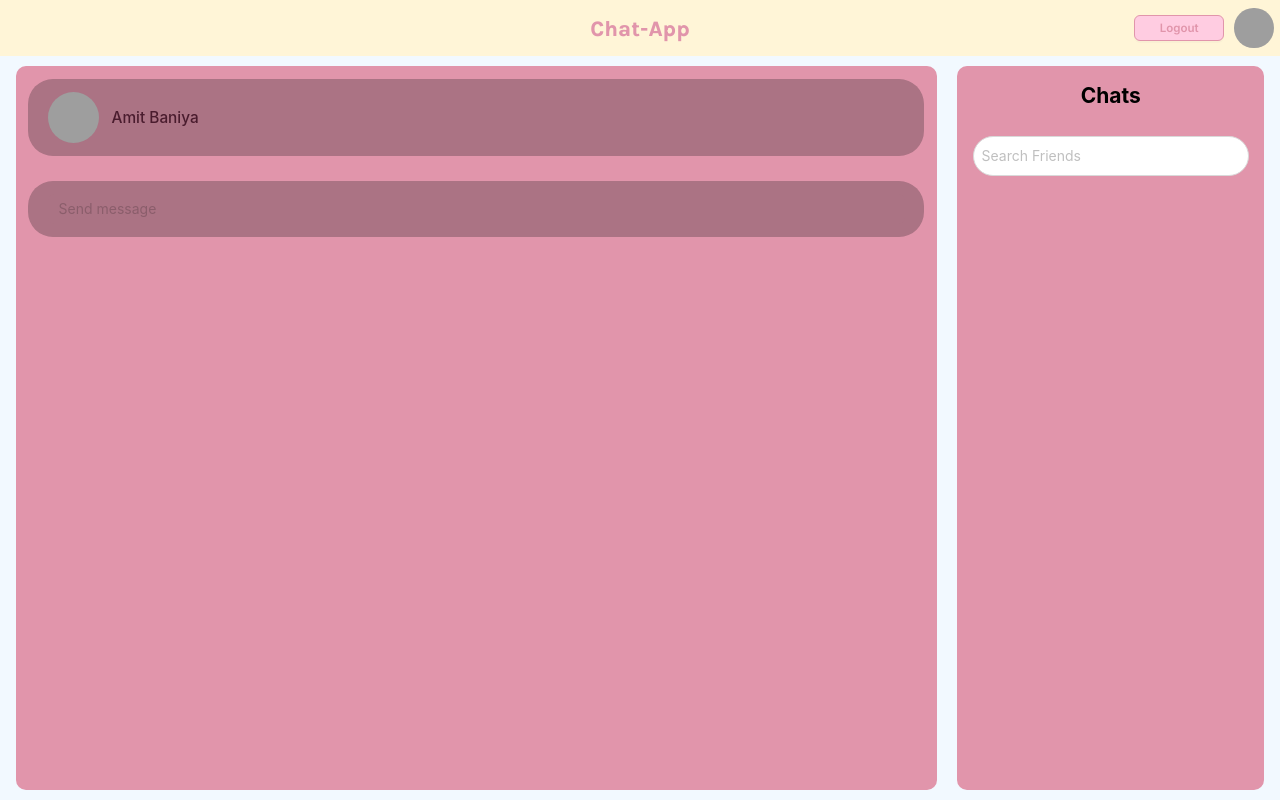
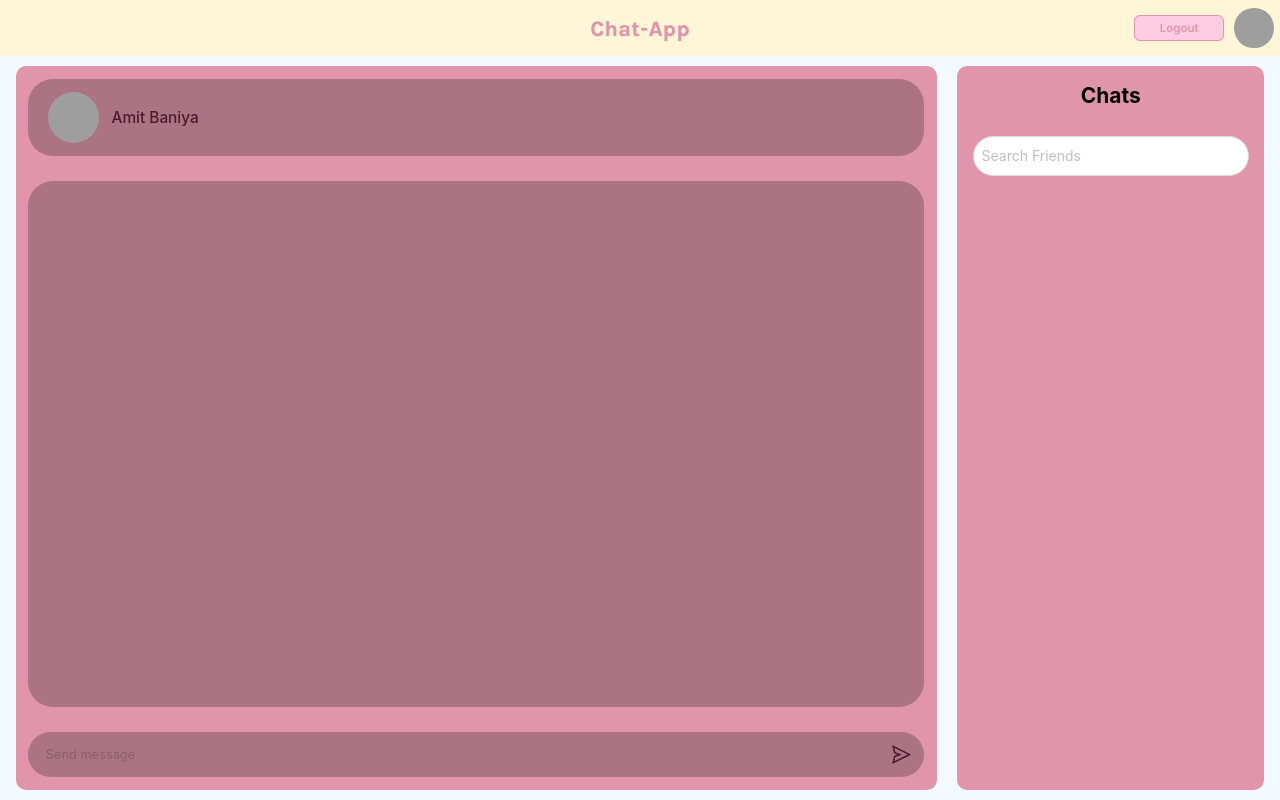
Before and after one commit to amitbaniya/ChatApp, a React (Create React App) app in the folder client/: page / in a window 1280 px wide. Built offline with nearby package versions, Linux system fonts and the light colour scheme; no server answers; sample sign-in values are in the browser's storage; a web font is replaced by a local one.

Commit message:
ChatRoom frontend layout
Chatroom frontend layout complete

```diff
--- a/client/src/components/ChatRoom/ChatRoom.css
+++ b/client/src/components/ChatRoom/ChatRoom.css
@@ -26,7 +26,7 @@
   display: flex;
   margin: 1vw;
   border-radius: 25px;
-  padding: 1vw 1.5vw;
+  padding: 0.5vw 0.5vw;
   background-color: #ab7384;
   color: #4a1c2e;
 }
@@ -37,13 +37,45 @@
   box-shadow: none;
   text-align: left !important;
   width: 100%;
+  color: inherit;
+  transition: font-size 0.5s ease !important;
+  font-size: 1vw;
 }
 .messageInput::placeholder {
   opacity: 75%;
   text-align: inherit;
+  font-size: 1vw;
+}
+
+.messageInput:hover {
+  background-color: inherit;
+  font-size: 1.3vw;
 }
 
 .messageInput:focus {
+  background-color: inherit;
   box-shadow: none;
-  border: none;
+  pointer-events: none;
 }
+
+.sendButton {
+  margin: 0.5vw;
+  font-size: 1.5vw;
+  transition: font-size 0.5s ease !important;
+}
+
+.sendButton:hover {
+  opacity: 75%;
+  font-size: 1.7vw;
+}
+
+.chatContainer {
+  display: flex;
+  flex-direction: column;
+  margin: 1vw;
+  width: auto;
+  height: 100%;
+  background-color: #ab7384;
+  border-radius: 25px;
+  overflow-y: auto;
+}
--- a/client/src/components/ChatRoom/ChatRoom.js
+++ b/client/src/components/ChatRoom/ChatRoom.js
@@ -2,8 +2,12 @@ import React, { useState } from "react";
 import "./ChatRoom.css";
 import { PROFILE_URL } from "../../services/Constants";
 import { Avatar, Input } from "antd";
+import { SendOutlined } from "@ant-design/icons";
 
 function ChatRoom() {
+  const handleSend = () => {
+    console.log("Message sent");
+  };
   const [searchMessage, setMessage] = useState("");
   return (
     <>
@@ -16,7 +20,7 @@ function ChatRoom() {
         ></Avatar>
         <h1 className="chatName">Amit Baniya</h1>
       </div>
-
+      <div className="chatContainer"></div>
       <div className="messageInputContainer">
         <Input
           placeholder="Send message"
@@ -24,6 +28,7 @@ function ChatRoom() {
           value={searchMessage}
           onChange={(e) => setMessage(e.target.value)}
         ></Input>
+        <SendOutlined className="sendButton" onClick={handleSend} />
       </div>
     </>
   );
--- a/client/src/pages/ChatPage/ChatPage.css
+++ b/client/src/pages/ChatPage/ChatPage.css
@@ -20,7 +20,7 @@
 
 .chats {
   width: 24%;
-  max-height: calc(100vh - 9.5vh);
+  height: auto;
   margin: 10px;
   border-radius: 10px;
   background-color: #e195ab;
```
